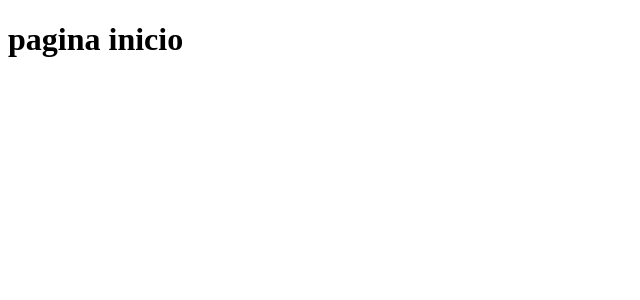
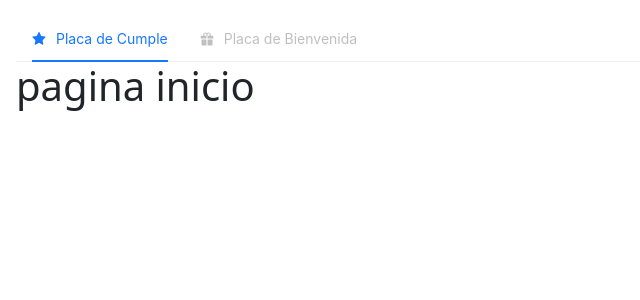
Before and after one commit to MatiasAhumada/ChallengeRolling, a React (Vite) app: page / in a window 1280 px wide. Shown: the top 300 px of the page, without its empty margins (0-640 px from the left). Built offline with nearby package versions, Linux system fonts and the light colour scheme.

Commit message:
agregue la barra de acciones

```diff
--- a/package.json
+++ b/package.json
@@ -12,7 +12,9 @@
   "dependencies": {
     "@tailwindcss/vite": "^4.1.4",
     "antd": "^5.24.7",
+    "bootstrap": "^5.3.5",
     "react": "^19.0.0",
+    "react-bootstrap": "^2.10.9",
     "react-dom": "^19.0.0",
     "react-router-dom": "^7.5.1",
     "tailwindcss": "^4.1.4"
--- a/src/App.jsx
+++ b/src/App.jsx
@@ -1,5 +1,7 @@
 import { Route, Router, Routes } from "react-router-dom";
 import Home from "./components/View/Home";
+import 'bootstrap/dist/css/bootstrap.min.css';
+import "../src/components/Css/index.css";
 
 function App() {
   return (
--- /dev/null
+++ b/src/components/View/Common/Actions.jsx
@@ -0,0 +1,27 @@
+import React, { useState } from 'react';
+import { GiftFilled, StarFilled } from '@ant-design/icons';
+import { Menu } from 'antd';
+const items = [
+  {
+    label: 'Placa de Cumple',
+    key: 'mail',
+    icon:<StarFilled />,
+
+  },
+  {
+    label: 'Placa de Bienvenida',
+    key: 'app',
+    icon: <GiftFilled />,
+    disabled: true,
+  },
+];
+const Actions = () => {
+    const [current, setCurrent] = useState('mail');
+    const onClick = e => {
+      console.log('click ', e);
+      setCurrent(e.key);
+    };
+    return <Menu onClick={onClick} selectedKeys={[current]} mode="horizontal" items={items} />;
+};
+
+export default Actions;
--- a/src/components/View/Home.jsx
+++ b/src/components/View/Home.jsx
@@ -1,11 +1,14 @@
-import React from 'react';
+import React from "react";
+import Actions from "./Common/Actions";
+
 
 const Home = () => {
-    return (
-        <div>
-            <h1>pagina inicio</h1>
-        </div>
-    );
+  return (
+    <div className="p-3">
+      <Actions></Actions>
+      <h1>pagina inicio</h1>
+    </div>
+  );
 };
 
 export default Home;
```
Also changed, not shown: 1 other file (tests, documents, lock files or other folders).
